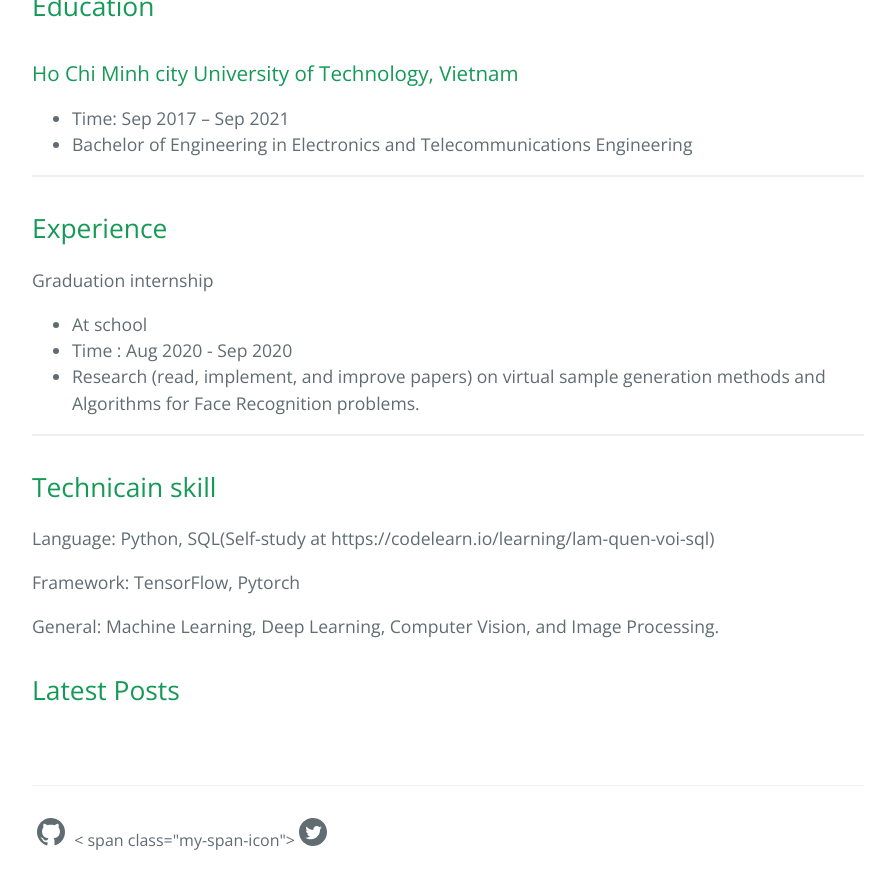
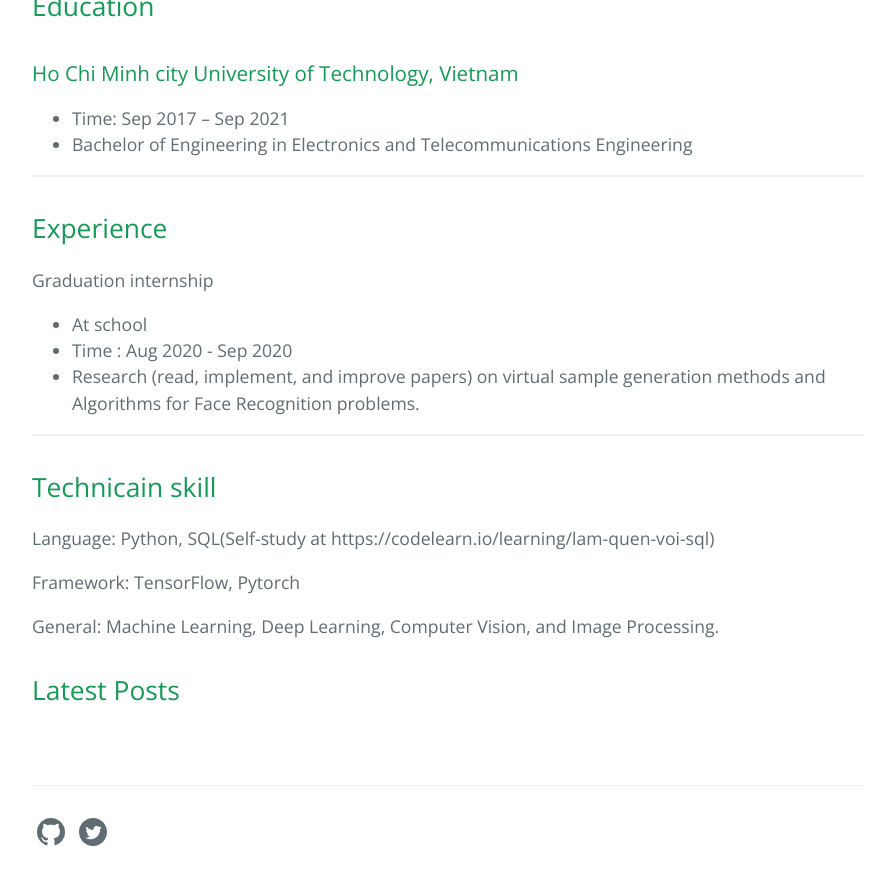
Before and after one commit to HungK1m/HungK1m.github.io, a Jekyll site: the page built from index.md, in a window 1280 px wide and 900 px high, scrolled down 917 px. Shown: the top 889 px of the window, without its empty margins (192-1087 px from the left). Built offline with Jekyll 4.4.1, drawn with Linux system fonts in a browser that asks for light colours.

Commit message:
Update default.html

```diff
--- a/_layouts/default.html
+++ b/_layouts/default.html
@@ -93,10 +93,10 @@
           </a>
         </span>
 
-        <!-- Twitter icon -->
-        < span class="my-span-icon">
-          <a href="https://www.youtube.com/{{ site.youtube.username }}" aria-label="{{ site.github.owner_name }}'s youtube" title="{{ site.github.owner_name }}'s Youtube">
-            <svg class="my-svg-icon" xmlns="https://media.istockphoto.com/id/1323373448/vi/vec-to/bi%E1%BB%83u-t%C6%B0%E1%BB%A3ng-vector-ph%C3%A1c-th%E1%BA%A3o-video-n%C3%A9t-c%C3%B3-th%E1%BB%83-ch%E1%BB%89nh-s%E1%BB%ADa-ph%C3%A1t-bi%E1%BB%83u-t%C6%B0%E1%BB%A3ng-video-theo-ki%E1%BB%83u-ph%E1%BA%B3ng.jpg?s=1024x1024&w=is&k=20&c=yaN-jKumBQciN682dr5s_Tm_EZN99GYzNzgtFB1UCuw=" width="24" height="24" viewBox="0 0 24 24"><path d="M12 0c-6.627 0-12 5.373-12 12s5.373 12 12 12 12-5.373 12-12-5.373-12-12-12zm6.066 9.645c.183 4.04-2.83 8.544-8.164 8.544-1.622 0-3.131-.476-4.402-1.291 1.524.18 3.045-.244 4.252-1.189-1.256-.023-2.317-.854-2.684-1.995.451.086.895.061 1.298-.049-1.381-.278-2.335-1.522-2.304-2.853.388.215.83.344 1.301.359-1.279-.855-1.641-2.544-.889-3.835 1.416 1.738 3.533 2.881 5.92 3.001-.419-1.796.944-3.527 2.799-3.527.825 0 1.572.349 2.096.907.654-.128 1.27-.368 1.824-.697-.215.671-.67 1.233-1.263 1.589.581-.07 1.135-.224 1.649-.453-.384.578-.87 1.084-1.433 1.489z"/></svg>
+       <!-- Twitter icon -->
+        <span class="my-span-icon">
+          <a href="https://twitter.com/{{ site.twitter.username }}" aria-label="{{ site.github.owner_name }}'s Twitter" title="{{ site.github.owner_name }}'s Twitter">
+            <svg class="my-svg-icon" xmlns="http://www.w3.org/2000/svg" width="24" height="24" viewBox="0 0 24 24"><path d="M12 0c-6.627 0-12 5.373-12 12s5.373 12 12 12 12-5.373 12-12-5.373-12-12-12zm6.066 9.645c.183 4.04-2.83 8.544-8.164 8.544-1.622 0-3.131-.476-4.402-1.291 1.524.18 3.045-.244 4.252-1.189-1.256-.023-2.317-.854-2.684-1.995.451.086.895.061 1.298-.049-1.381-.278-2.335-1.522-2.304-2.853.388.215.83.344 1.301.359-1.279-.855-1.641-2.544-.889-3.835 1.416 1.738 3.533 2.881 5.92 3.001-.419-1.796.944-3.527 2.799-3.527.825 0 1.572.349 2.096.907.654-.128 1.27-.368 1.824-.697-.215.671-.67 1.233-1.263 1.589.581-.07 1.135-.224 1.649-.453-.384.578-.87 1.084-1.433 1.489z"/></svg>
           </a>
         </span>
 
```
